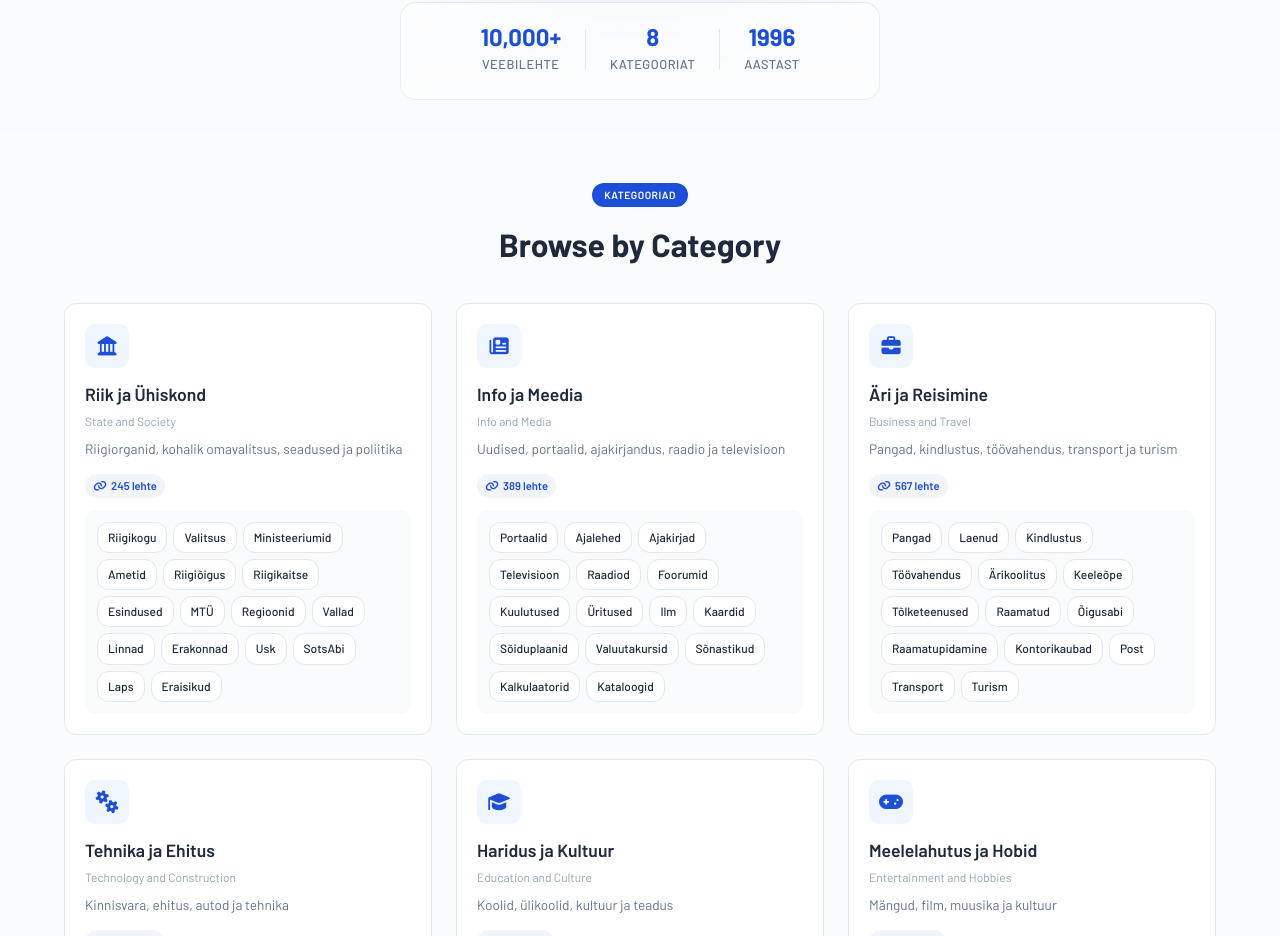
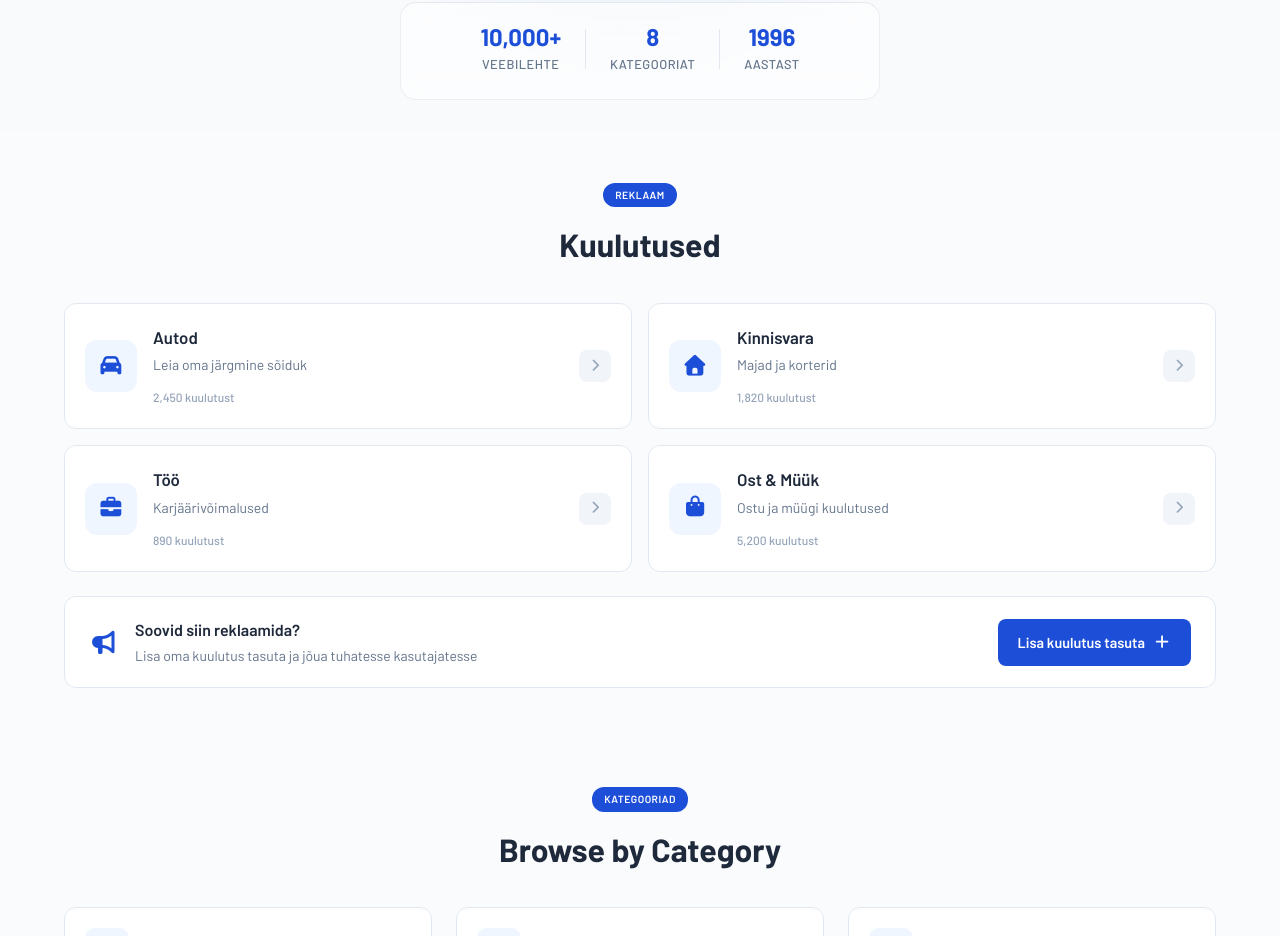
Before and after one commit to SilverL11vak/neti, a Next.js app: page / in a window 1280 px wide. Shown: the part 600-1536 px from the top of the page. Built offline with nearby package versions, Linux system fonts and the light colour scheme.

Commit message:
Show subcategories by default in categories

```diff
--- a/src/app/page.js
+++ b/src/app/page.js
@@ -395,8 +395,92 @@ export default function Home() {
           </div>
         </section>
 
+        {/* Classifieds - moved before Categories */}
+        <section className="classifieds-section-clean" data-aos="fade-up" data-aos-delay="100">
+          <div className="section-header">
+            <span className="section-badge">
+              {lang === 'et' ? 'Reklaam' : 'Sponsored'}
+            </span>
+            <h2 className="section-title">
+              {lang === 'et' ? 'Kuulutused' : 'Classifieds'}
+            </h2>
+          </div>
+
+          <div className="classifieds-clean-grid">
+            <Link href="/autod" className="classified-clean-card">
+              <div className="classified-clean-icon">
+                <i className="fas fa-car"></i>
+              </div>
+              <div className="classified-clean-content">
+                <h4>{lang === 'et' ? 'Autod' : 'Cars'}</h4>
+                <p>{lang === 'et' ? 'Leia oma järgmine sõiduk' : 'Find your next vehicle'}</p>
+                <span className="classified-clean-count">2,450 {lang === 'et' ? 'kuulutust' : 'listings'}</span>
+              </div>
+              <div className="classified-clean-arrow">
+                <i className="fas fa-chevron-right"></i>
+              </div>
+            </Link>
+
+            <Link href="/otsing?q=kinnisvara" className="classified-clean-card">
+              <div className="classified-clean-icon">
+                <i className="fas fa-home"></i>
+              </div>
+              <div className="classified-clean-content">
+                <h4>{lang === 'et' ? 'Kinnisvara' : 'Real Estate'}</h4>
+                <p>{lang === 'et' ? 'Majad ja korterid' : 'Homes and apartments'}</p>
+                <span className="classified-clean-count">1,820 {lang === 'et' ? 'kuulutust' : 'listings'}</span>
+              </div>
+              <div className="classified-clean-arrow">
+                <i className="fas fa-chevron-right"></i>
+              </div>
+            </Link>
+
+            <Link href="/otsing?q=töö" className="classified-clean-card">
+              <div className="classified-clean-icon">
+                <i className="fas fa-briefcase"></i>
+              </div>
+              <div className="classified-clean-content">
+                <h4>{lang === 'et' ? 'Töö' : 'Jobs'}</h4>
+                <p>{lang === 'et' ? 'Karjäärivõimalused' : 'Career opportunities'}</p>
+                <span className="classified-clean-count">890 {lang === 'et' ? 'kuulutust' : 'listings'}</span>
+              </div>
+              <div className="classified-clean-arrow">
+                <i className="fas fa-chevron-right"></i>
+              </div>
+            </Link>
+
+            <Link href="/otsing?q=ost-müük" className="classified-clean-card">
+              <div className="classified-clean-icon">
+                <i className="fas fa-shopping-bag"></i>
+              </div>
+              <div className="classified-clean-content">
+                <h4>{lang === 'et' ? 'Ost & Müük' : 'Buy & Sell'}</h4>
+                <p>{lang === 'et' ? 'Ostu ja müügi kuulutused' : 'Buy and sell items'}</p>
+                <span className="classified-clean-count">5,200 {lang === 'et' ? 'kuulutust' : 'listings'}</span>
+              </div>
+              <div className="classified-clean-arrow">
+                <i className="fas fa-chevron-right"></i>
+              </div>
+            </Link>
+          </div>
+
+          <div className="classifieds-clean-cta">
+            <div className="cta-clean-info">
+              <i className="fas fa-bullhorn"></i>
+              <div>
+                <h4>{lang === 'et' ? 'Soovid siin reklaamida?' : 'Want to advertise here?'}</h4>
+                <p>{lang === 'et' ? 'Lisa oma kuulutus tasuta ja jõua tuhatesse kasutajatesse' : 'Post your ad for free and reach thousands of users'}</p>
+              </div>
+            </div>
+            <Link href="/kuulutus" className="cta-clean-button">
+              <span>{lang === 'et' ? 'Lisa kuulutus tasuta' : 'Add free ad'}</span>
+              <i className="fas fa-plus"></i>
+            </Link>
+          </div>
+        </section>
+
         {/* Categories */}
-        <section className="section" data-aos="fade-up" data-aos-delay="100">
+        <section className="section" data-aos="fade-up" data-aos-delay="200">
           <div className="section-header">
             <span className="section-badge">
               {lang === 'et' ? 'Kategooriad' : 'Categories'}
```
